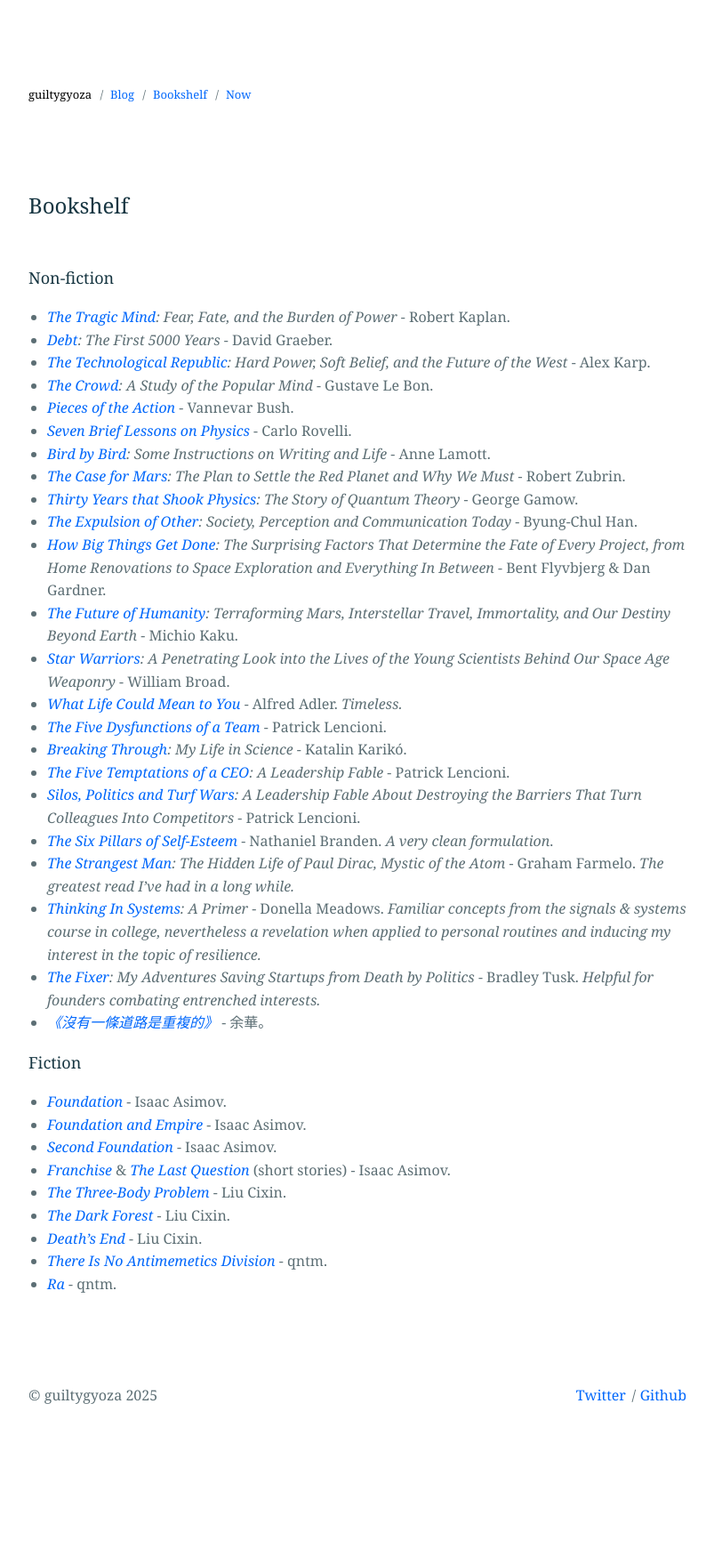
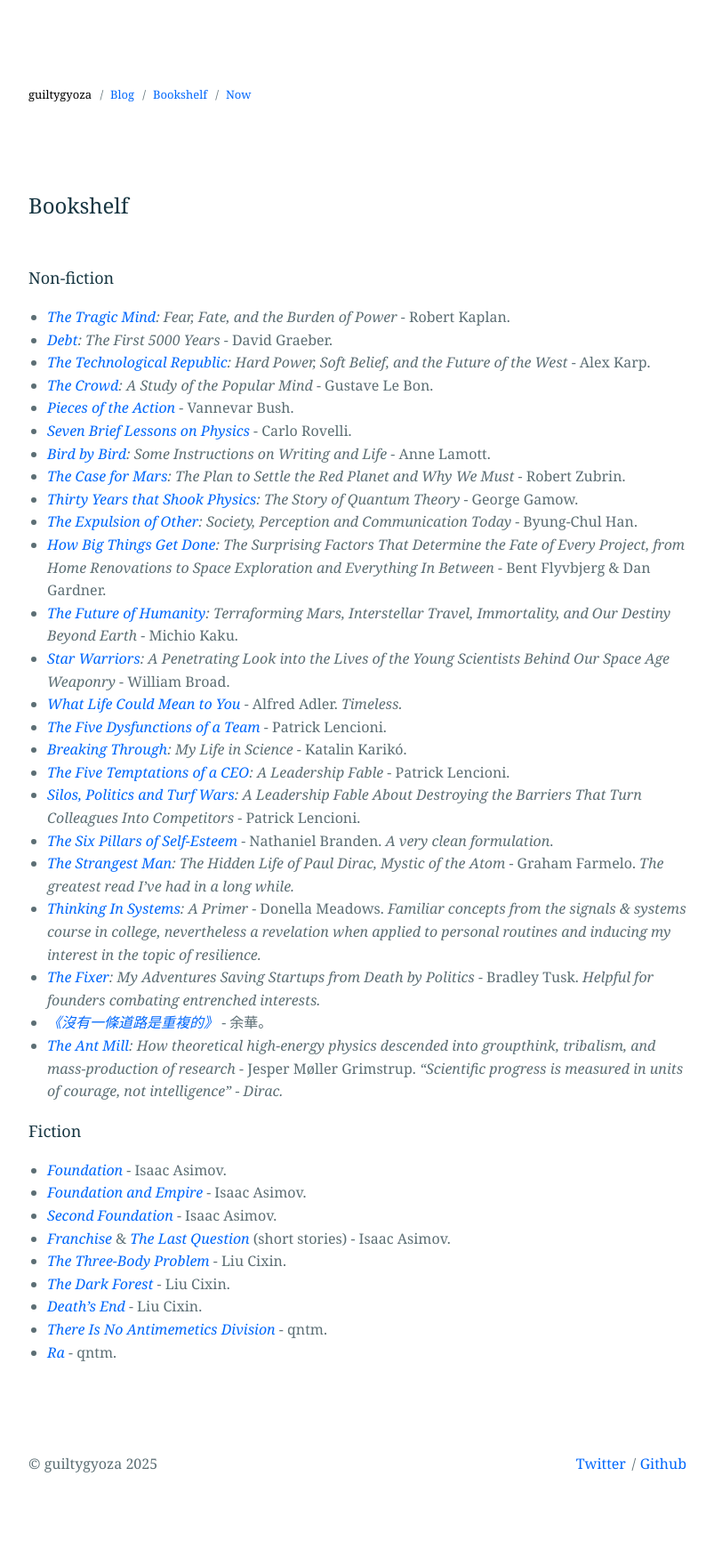
Before and after one commit to guiltygyoza/new-blog, a Jekyll site: the page built from _pages/bookshelf.markdown, in a window 1280 px wide. Shown: the whole page at 89% size, without its empty margins (238-1041 px from the left). Built offline with Jekyll 4.4.1, drawn with Linux system fonts in a browser that asks for light colours; before the commit the page ends 1682 px from its top, so only the background shows below that.

Commit message:
add book

```diff
--- a/_pages/bookshelf.markdown
+++ b/_pages/bookshelf.markdown
@@ -28,6 +28,7 @@
 - *[Thinking In Systems](https://www.goodreads.com/book/show/3828902-thinking-in-systems){:target="_blank"}: A Primer* - Donella Meadows. *Familiar concepts from the signals & systems course in college, nevertheless a revelation when applied to personal routines and inducing my interest in the topic of resilience.*
 - *[The Fixer](https://www.goodreads.com/book/show/38649807-the-fixer){:target="_blank"}: My Adventures Saving Startups from Death by Politics* - Bradley Tusk. *Helpful for founders combating entrenched interests.*
 - *[《沒有一條道路是重複的》](https://www.eslite.com/product/1001116171290769){:target="_blank"}* - 余華。
+- *[The Ant Mill](https://www.goodreads.com/book/show/237003337-the-ant-mill){:target="_blank"}: How theoretical high-energy physics descended into groupthink, tribalism, and mass-production of research* - Jesper Møller Grimstrup. *"Scientific progress is measured in units of courage, not intelligence" - Dirac.*
 
 ### Fiction
 - *[Foundation](https://www.goodreads.com/book/show/29579.Foundation){:target="_blank"}* - Isaac Asimov.
```
